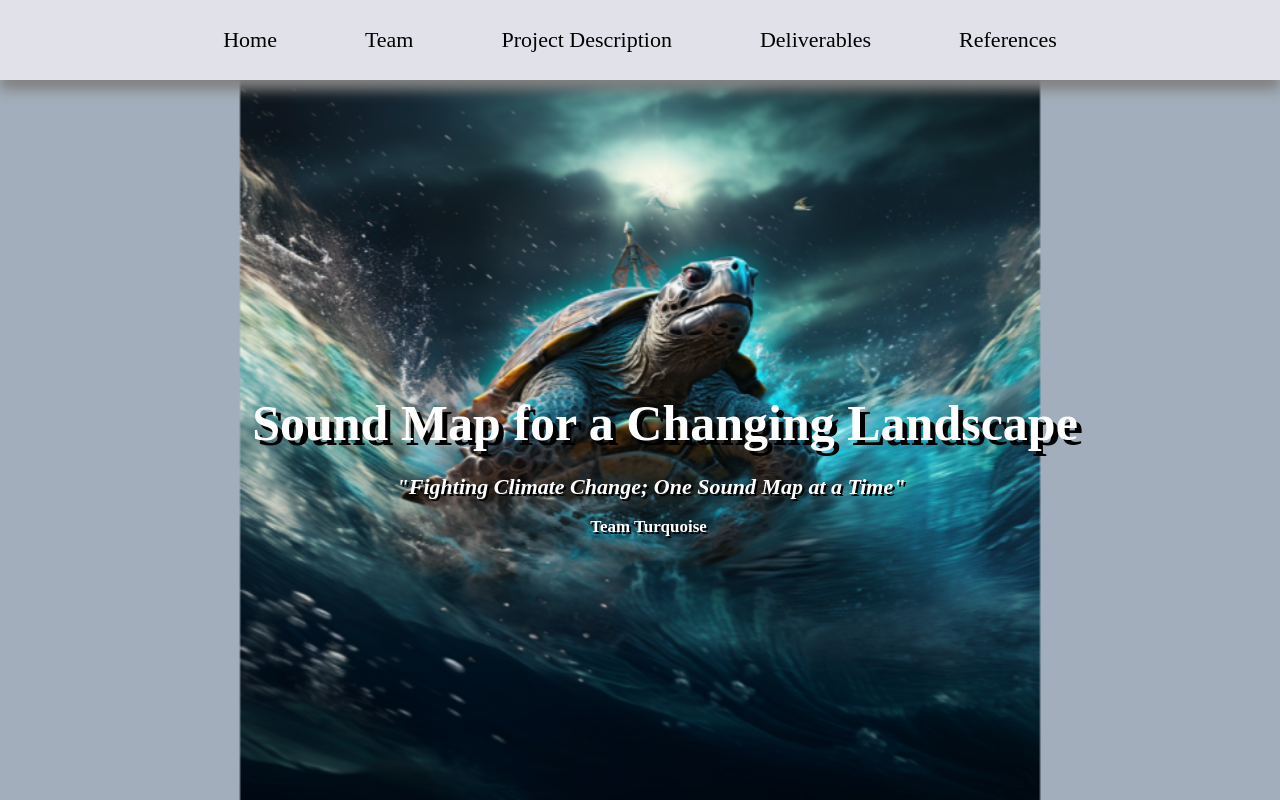
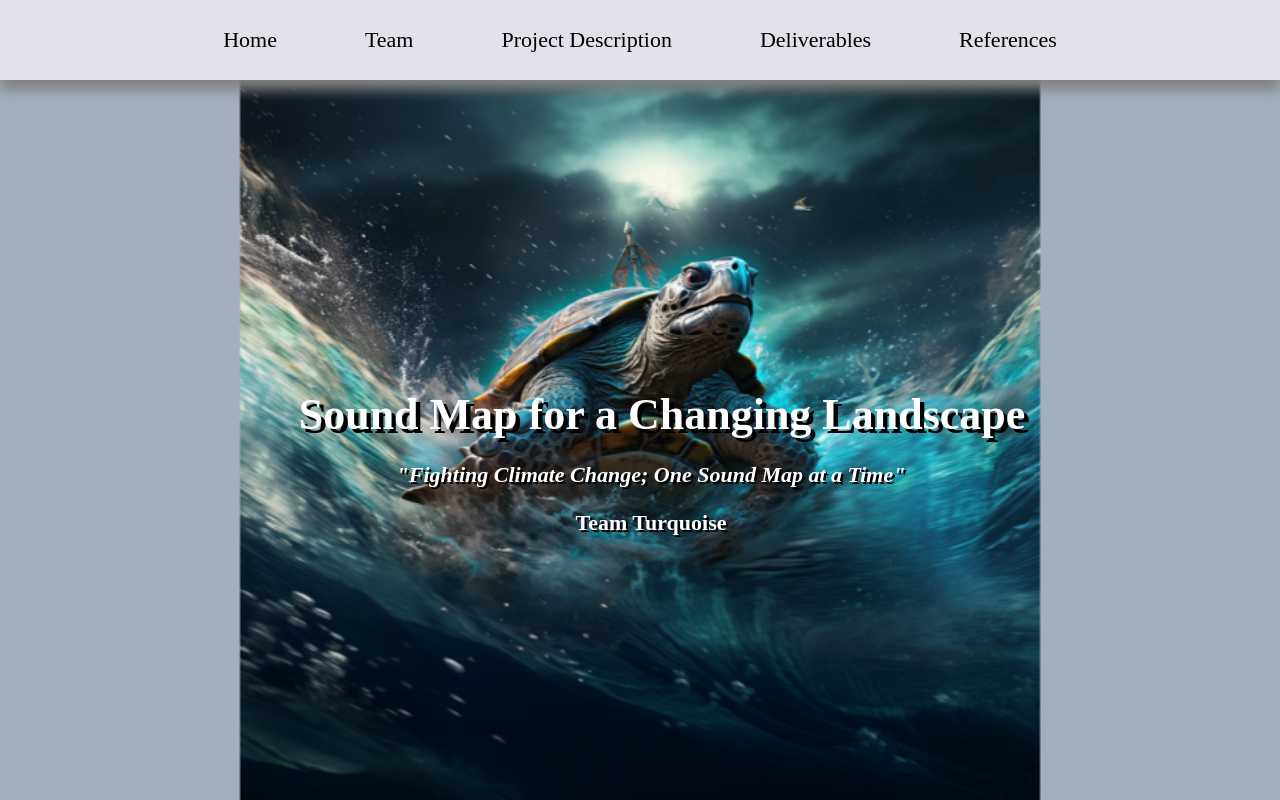
Before and after one commit to cs41X-turqouise/team-website, a React app: page / in a window 1280 px wide. Built offline with nearby package versions, Linux system fonts and the light colour scheme.

Commit message:
Christian Update to Website 2

```diff
--- a/src/home/Home.module.css
+++ b/src/home/Home.module.css
@@ -20,14 +20,9 @@
     align-items: center;
 
 }
-h1 {
-    font-size: 50px;
-    align-items: flex-start;
-
-
-}
-h3 {font-size: 17px;}
-h4 {font-size: 17px;}
+h1 {font-size: 2em;}
+h3 {font-size: 5em;}
+h4 {font-size: 1em;}
 
 .title {
     color: white;
```
